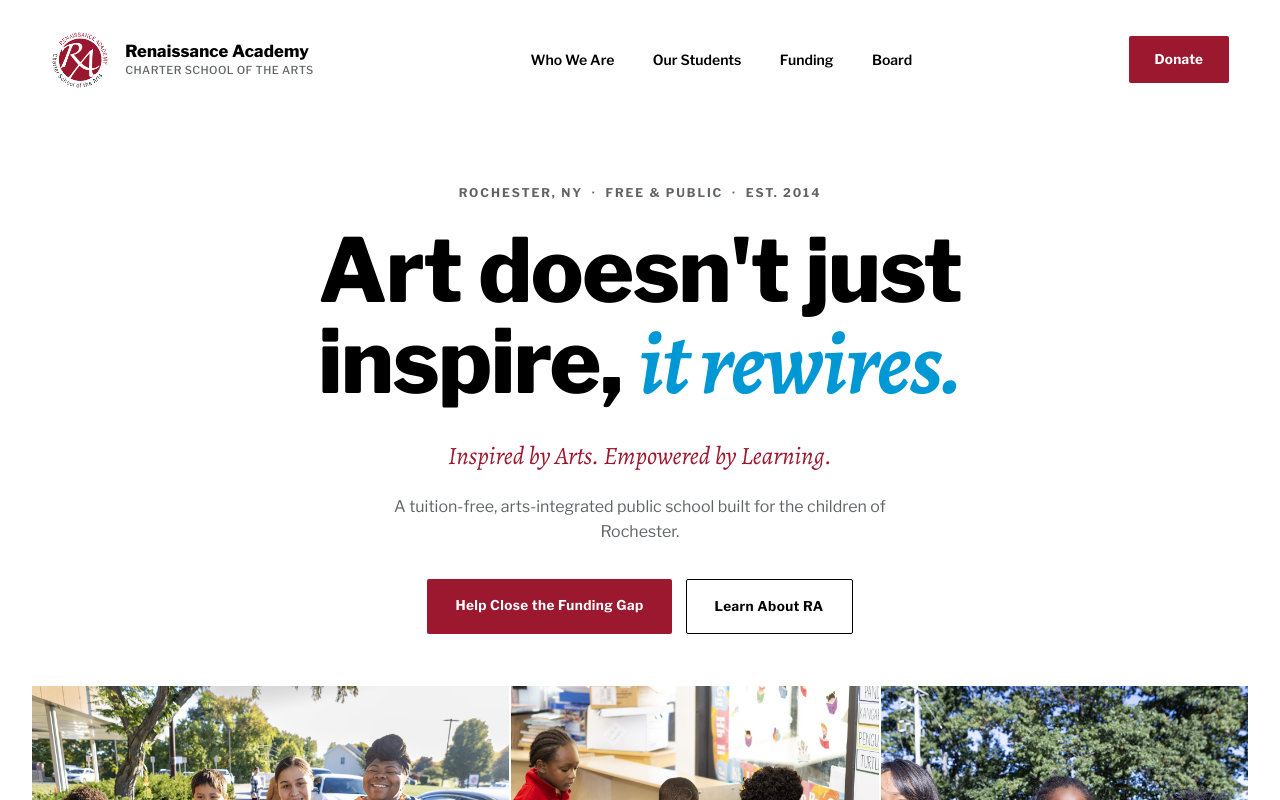
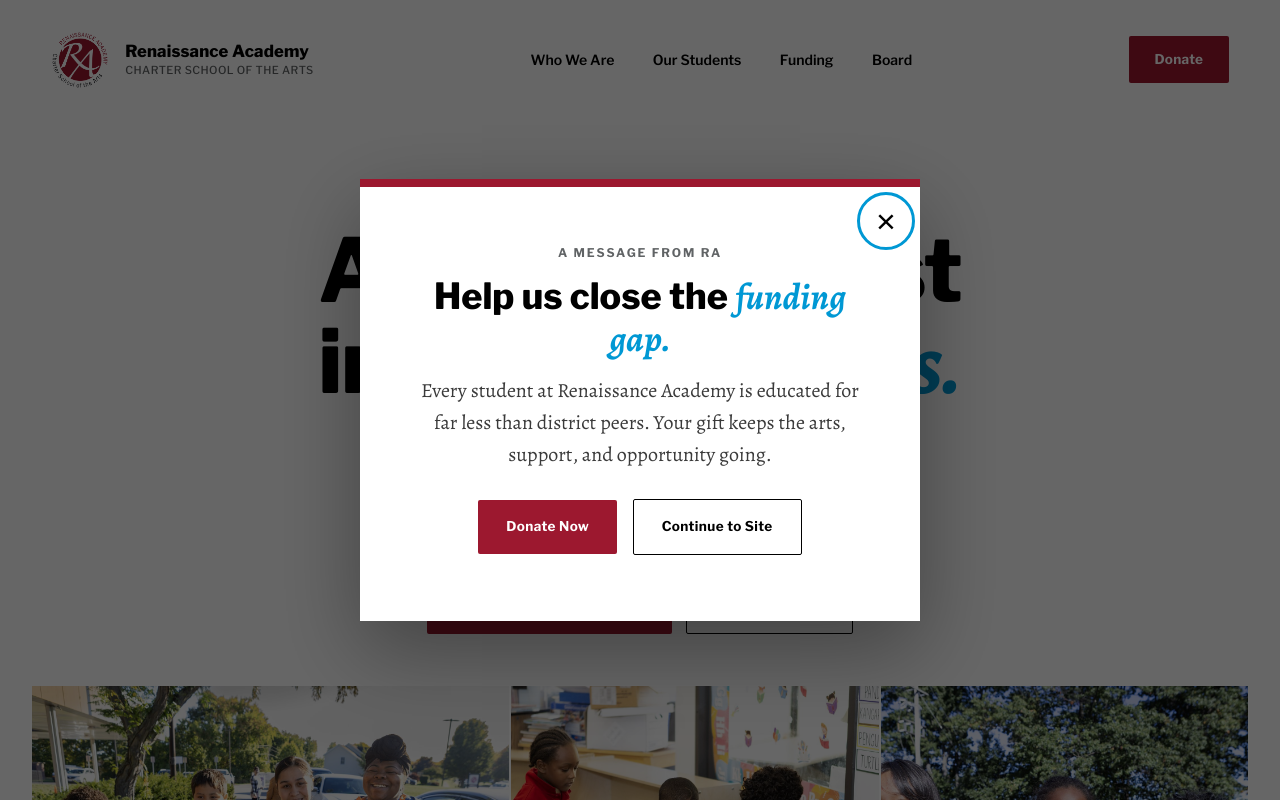
Before and after one commit to renacad14/Renaissance-Academy-Landing-Page-, a plain HTML site: page index.html in a window 1280 px wide. Shown: the top 800 px of the page. Drawn offline with nearby package versions, Linux system fonts and the light colour scheme.

Commit message:
Update index.html

```diff
--- a/index.html
+++ b/index.html
@@ -273,9 +273,45 @@
     display:flex; justify-content:space-between; flex-wrap:wrap; gap:10px;
     font-size:11.5px; color:rgba(255,255,255,0.4); font-weight:600;
   }
+
+  /* WELCOME ALERT (pop-up on arrival) */
+  .alert-overlay{
+    position:fixed; inset:0; z-index:1000; display:none;
+    align-items:center; justify-content:center; padding:24px;
+    background:rgba(0,0,0,0.6);
+  }
+  .alert-overlay.open{ display:flex; }
+  .alert-box{
+    position:relative; background:var(--white); max-width:560px; width:100%;
+    padding:clamp(36px,5vw,56px) clamp(28px,4vw,48px); text-align:center;
+    border-top:8px solid var(--red); box-shadow:0 30px 80px rgba(0,0,0,0.35);
+  }
+  .alert-box .eyebrow{ margin-bottom:14px; }
+  .alert-box h2{ font-weight:800; font-size:clamp(26px,3.6vw,36px); line-height:1.15; margin-bottom:16px; }
+  .alert-box p{ font-family:'Alegreya', serif; font-size:20px; color:#3a3a3a; margin-bottom:28px; }
+  .alert-box .btn{ margin:0 6px 10px; }
+  .alert-close{
+    position:absolute; top:10px; right:10px; width:48px; height:48px;
+    background:transparent; border:0; cursor:pointer; font-size:34px; line-height:1;
+    color:var(--black); border-radius:50%;
+  }
+  .alert-close:hover{ background:var(--paper); }
+  .alert-close:focus-visible, .alert-box .btn:focus-visible{ outline:3px solid var(--sky); outline-offset:2px; }
 </style>
 </head>
 <body>
+
+  <!-- WELCOME ALERT: edit the text below to change the message -->
+  <div class="alert-overlay" id="welcomeAlert" role="dialog" aria-modal="true" aria-labelledby="alertTitle">
+    <div class="alert-box">
+      <button class="alert-close" id="alertClose" aria-label="Close announcement">&times;</button>
+      <div class="eyebrow">A Message from RA</div>
+      <h2 id="alertTitle">Help us close the <span class="accent-blue">funding gap.</span></h2>
+      <p>Every student at Renaissance Academy is educated for far less than district peers. Your gift keeps the arts, support, and opportunity going.</p>
+      <a class="btn btn-primary" href="https://www.renacad.org/page/donate-to-ra-2-copy">Donate Now</a>
+      <a class="btn btn-outline" href="#" id="alertDismiss">Continue to Site</a>
+    </div>
+  </div>
 
   <!-- NAV -->
   <div class="topnav">
@@ -487,5 +523,25 @@
     </div>
   </footer>
 
+
+<script>
+  (function(){
+    var box = document.getElementById('welcomeAlert');
+    if(!box) return;
+    var seen = false;
+    try { seen = sessionStorage.getItem('raAlertSeen') === '1'; } catch(e){}
+    if(seen) return;
+    function open(){ box.classList.add('open'); document.body.style.overflow='hidden'; document.getElementById('alertClose').focus(); }
+    function close(){
+      box.classList.remove('open'); document.body.style.overflow='';
+      try { sessionStorage.setItem('raAlertSeen','1'); } catch(e){}
+    }
+    document.getElementById('alertClose').addEventListener('click', close);
+    document.getElementById('alertDismiss').addEventListener('click', function(e){ e.preventDefault(); close(); });
+    box.addEventListener('click', function(e){ if(e.target === box) close(); });
+    document.addEventListener('keydown', function(e){ if(e.key === 'Escape') close(); });
+    setTimeout(open, 600);
+  })();
+</script>
 </body>
 </html>
```
